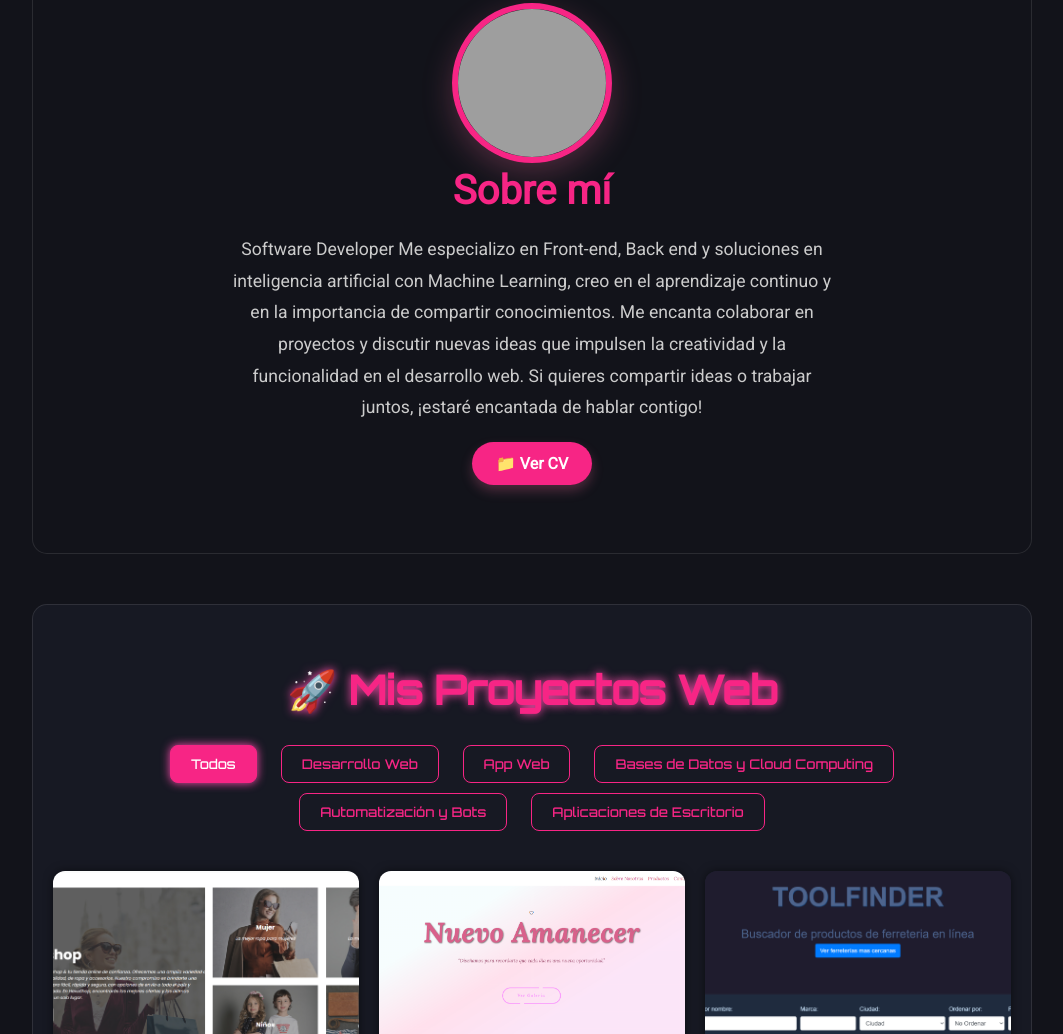
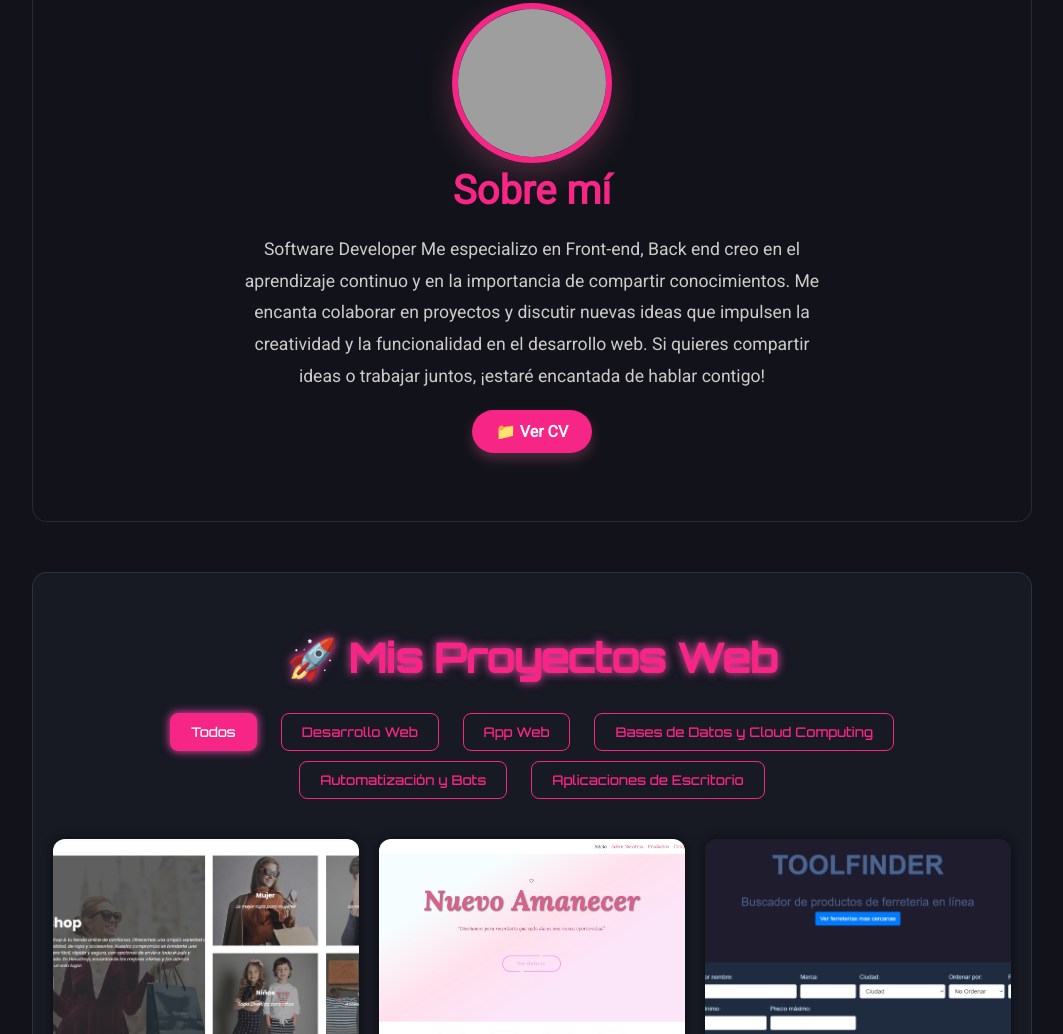
Before and after one commit to Somax711/portafolio, a website: page index.html in a window 1280 px wide. Shown: the part 898-1932 px from the top of the page, without its empty margins (108-1171 px from the left). Drawn offline with Linux system fonts and the light colour scheme; grey boxes are pictures that could not be loaded.

Commit message:
cambio sobre mi

```diff
--- a/index.html
+++ b/index.html
@@ -33,8 +33,8 @@
       <h2 class="titulo-seccion">Sobre mí</h2>
       <p class="texto-sobre-mi">
        Software Developer
-     Me especializo en Front-end, Back end y soluciones en inteligencia artificial con Machine Learning,
-     creo en el aprendizaje continuo y en la importancia de compartir conocimientos. Me encanta colaborar en proyectos y discutir nuevas ideas que impulsen la creatividad y la funcionalidad en el desarrollo web.
+     Me especializo en Front-end, Back end creo en el aprendizaje continuo y en la importancia de compartir conocimientos.
+     Me encanta colaborar en proyectos y discutir nuevas ideas que impulsen la creatividad y la funcionalidad en el desarrollo web.
      Si quieres compartir ideas o trabajar juntos, ¡estaré encantada de hablar contigo!
      </p>
       <a href="Cv Karen Bustamante.pdf" target="_blank" class="btn-cv">📁 Ver CV</a>
@@ -94,7 +94,7 @@
       </div>
 
 
-     <div class="card" data-category="bot" data-title="Bot simple  en python" data-desc="Bot simple en python" data-img="imagenes/botsimple.png" data-link="">
+     <div class="card" data-category="bots" data-title="Bot simple  en python" data-desc="Bot simple en python" data-img="imagenes/botsimple.png" data-link="">
         <img src="imagenes/botsimple.png" alt="">
         <div class="card-content">
           <h3>Bot sencillo</h3>
```
